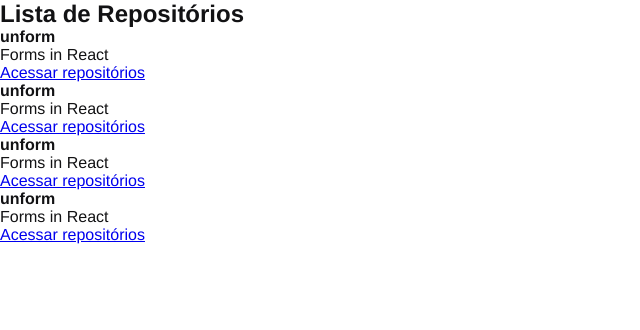
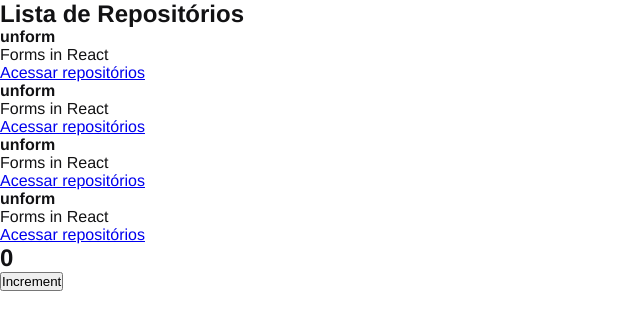
Before and after one commit to foschieraanderson/ignite-react-js-2021, a React app in the folder chapter-I/fundamentos-do-react-js/: page / in a window 1280 px wide. Shown: the top 330 px of the page, without its empty margins (0-640 px from the left). Built offline with nearby package versions, Linux system fonts and the light colour scheme.

Commit message:
Entendendo o conceito de estado no React

```diff
--- a/chapter-I/fundamentos-do-react-js/src/App.jsx
+++ b/chapter-I/fundamentos-do-react-js/src/App.jsx
@@ -1,6 +1,12 @@
+import { Counter } from './components/Counter';
 import { RepositoryList } from './components/RepositoryList';
 import './styles/global.scss';
 
 export function App() {
-    return <RepositoryList />
+  return (
+    <>
+      <RepositoryList />
+      <Counter />
+    </>
+  );
 }
--- /dev/null
+++ b/chapter-I/fundamentos-do-react-js/src/components/Counter.jsx
@@ -0,0 +1,17 @@
+import { useState } from 'react';
+
+export function Counter() {
+
+  const [counter, setCounter] = useState(0)
+
+  function increment() {
+      setCounter(counter + 1);
+  }
+
+  return (
+    <div>
+      <h2>{counter}</h2>
+      <button type="button" onClick={increment}>Increment</button>
+    </div>
+  );
+}
```
Also changed, not shown: chapter-I/fundamentos-do-react-js/src/components/RepositoryItem.jsx (indentation only).
